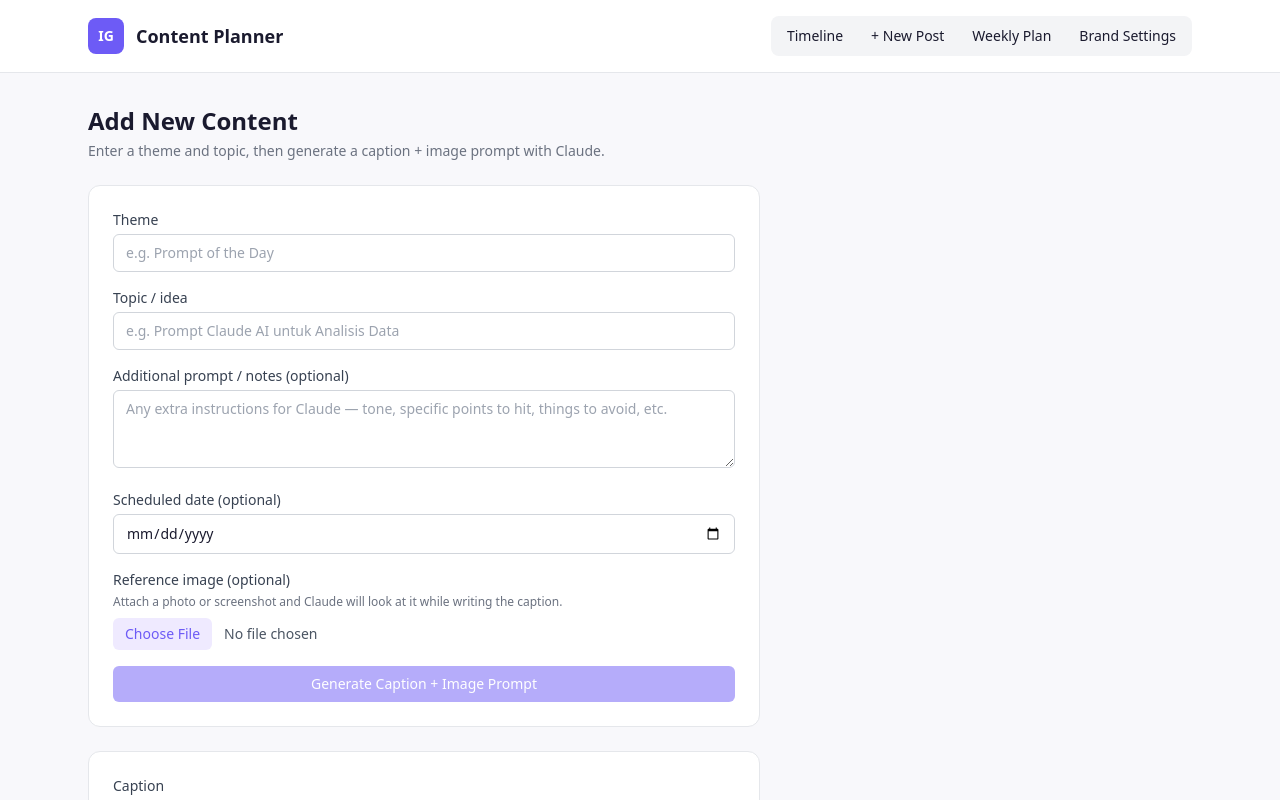
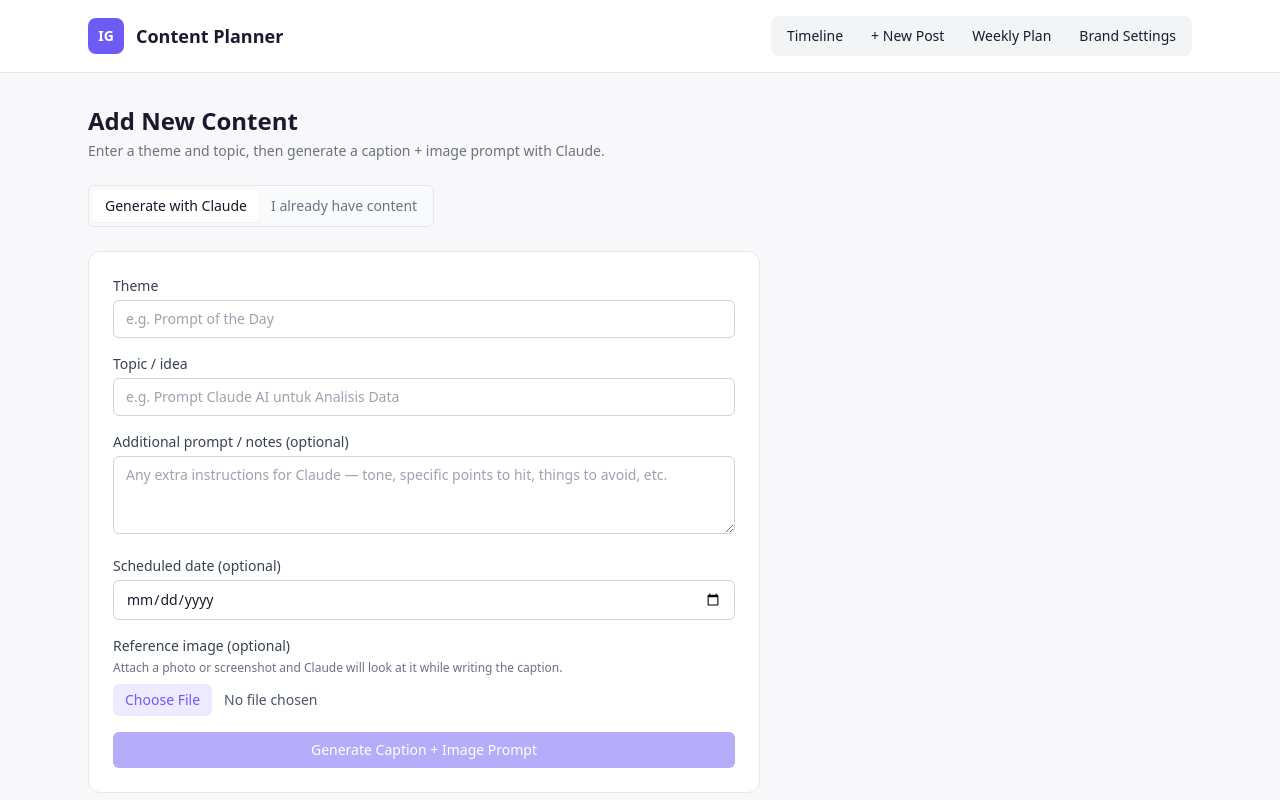
Before and after one commit to teppanyyy/belajarclaude-content-planner, a Next.js app: page /new in a window 1280 px wide. Shown: the top 800 px of the page. Built offline with nearby package versions, Linux system fonts and the light colour scheme.

Commit message:
Add 'already have content' import mode to New Post form

```diff
--- a/app/new/NewPostForm.tsx
+++ b/app/new/NewPostForm.tsx
@@ -11,8 +11,11 @@ const THEME_SUGGESTIONS = [
   "Untuk Pemula",
 ];
 
+type Mode = "generate" | "import";
+
 export default function NewPostForm() {
   const router = useRouter();
+  const [mode, setMode] = useState<Mode>("generate");
   const [theme, setTheme] = useState("");
   const [topic, setTopic] = useState("");
   const [caption, setCaption] = useState("");
@@ -28,6 +31,11 @@ export default function NewPostForm() {
 
   const [generatedImageUrl, setGeneratedImageUrl] = useState<string | null>(null);
   const [isGeneratingImage, startGeneratingImage] = useTransition();
+
+  function handleModeChange(next: Mode) {
+    setMode(next);
+    setError(null);
+  }
 
   function handleImageChange(e: React.ChangeEvent<HTMLInputElement>) {
     const file = e.target.files?.[0];
@@ -105,13 +113,42 @@ export default function NewPostForm() {
     });
   }
 
+  const isImportMode = mode === "import";
+
   return (
     <div className="max-w-2xl space-y-6">
       <div>
         <h1 className="text-2xl font-semibold">Add New Content</h1>
         <p className="mt-1 text-sm text-gray-500">
-          Enter a theme and topic, then generate a caption + image prompt with Claude.
+          {isImportMode
+            ? "Already have a caption and image prompt from somewhere else? Paste them in and upload the image — no generation needed."
+            : "Enter a theme and topic, then generate a caption + image prompt with Claude."}
         </p>
+      </div>
+
+      <div className="inline-flex rounded-md border border-gray-200 bg-gray-50 p-1 text-sm">
+        <button
+          type="button"
+          onClick={() => handleModeChange("generate")}
+          className={`rounded px-3 py-1.5 font-medium transition-colors ${
+            mode === "generate"
+              ? "bg-white text-gray-900 shadow-sm"
+              : "text-gray-500 hover:text-gray-700"
+          }`}
+        >
+          Generate with Claude
+        </button>
+        <button
+          type="button"
+          onClick={() => handleModeChange("import")}
+          className={`rounded px-3 py-1.5 font-medium transition-colors ${
+            mode === "import"
+              ? "bg-white text-gray-900 shadow-sm"
+              : "text-gray-500 hover:text-gray-700"
+          }`}
+        >
+          I already have content
+        </button>
       </div>
 
       {error && (
@@ -136,7 +173,9 @@ export default function NewPostForm() {
         </div>
 
         <div>
-          <label className="mb-1 block text-sm font-medium text-gray-700">Topic / idea</label>
+          <label className="mb-1 block text-sm font-medium text-gray-700">
+            {isImportMode ? "Post title" : "Topic / idea"}
+          </label>
           <input
             value={topic}
             onChange={(e) => setTopic(e.target.value)}
@@ -145,6 +184,7 @@ export default function NewPostForm() {
           />
         </div>
 
+        {!isImportMode && (
           <div>
             <label className="mb-1 block text-sm font-medium text-gray-700">
               Additional prompt / notes (optional)
@@ -157,6 +197,7 @@ export default function NewPostForm() {
               className="w-full rounded-md border border-gray-300 px-3 py-2 text-sm focus:border-accent focus:outline-none focus:ring-1 focus:ring-accent"
             />
           </div>
+        )}
 
         <div>
           <label className="mb-1 block text-sm font-medium text-gray-700">
@@ -172,10 +213,12 @@ export default function NewPostForm() {
 
         <div>
           <label className="mb-1 block text-sm font-medium text-gray-700">
-            Reference image (optional)
+            {isImportMode ? "Post image" : "Reference image (optional)"}
           </label>
           <p className="mb-2 text-xs text-gray-500">
-            Attach a photo or screenshot and Claude will look at it while writing the caption.
+            {isImportMode
+              ? "Upload the final image for this post — it's saved as-is, no AI generation involved."
+              : "Attach a photo or screenshot and Claude will look at it while writing the caption."}
           </p>
           <input
             type="file"
@@ -202,6 +245,7 @@ export default function NewPostForm() {
           )}
         </div>
 
+        {!isImportMode && (
           <button
             type="button"
             onClick={handleGenerate}
@@ -210,6 +254,7 @@ export default function NewPostForm() {
           >
             {isGenerating ? "Generating with Claude..." : "Generate Caption + Image Prompt"}
           </button>
+        )}
       </div>
 
       <div className="space-y-4 rounded-xl border border-gray-200 bg-white p-6">
@@ -219,7 +264,11 @@ export default function NewPostForm() {
             value={caption}
             onChange={(e) => setCaption(e.target.value)}
             rows={5}
-            placeholder="Generated caption will appear here — edit freely before saving."
+            placeholder={
+              isImportMode
+                ? "Paste your ready-made caption here."
+                : "Generated caption will appear here — edit freely before saving."
+            }
             className="w-full rounded-md border border-gray-300 px-3 py-2 text-sm focus:border-accent focus:outline-none focus:ring-1 focus:ring-accent"
           />
         </div>
@@ -229,11 +278,16 @@ export default function NewPostForm() {
             value={imagePrompt}
             onChange={(e) => setImagePrompt(e.target.value)}
             rows={3}
-            placeholder="Generated AI image prompt will appear here."
+            placeholder={
+              isImportMode
+                ? "Paste your ready-made image prompt here."
+                : "Generated AI image prompt will appear here."
+            }
             className="w-full rounded-md border border-gray-300 px-3 py-2 text-sm focus:border-accent focus:outline-none focus:ring-1 focus:ring-accent"
           />
         </div>
 
+        {!isImportMode && (
           <div>
             <button
               type="button"
@@ -265,6 +319,7 @@ export default function NewPostForm() {
               </div>
             )}
           </div>
+        )}
       </div>
 
       <button
```
Lines whose indentation alone changed are shown as unchanged.
